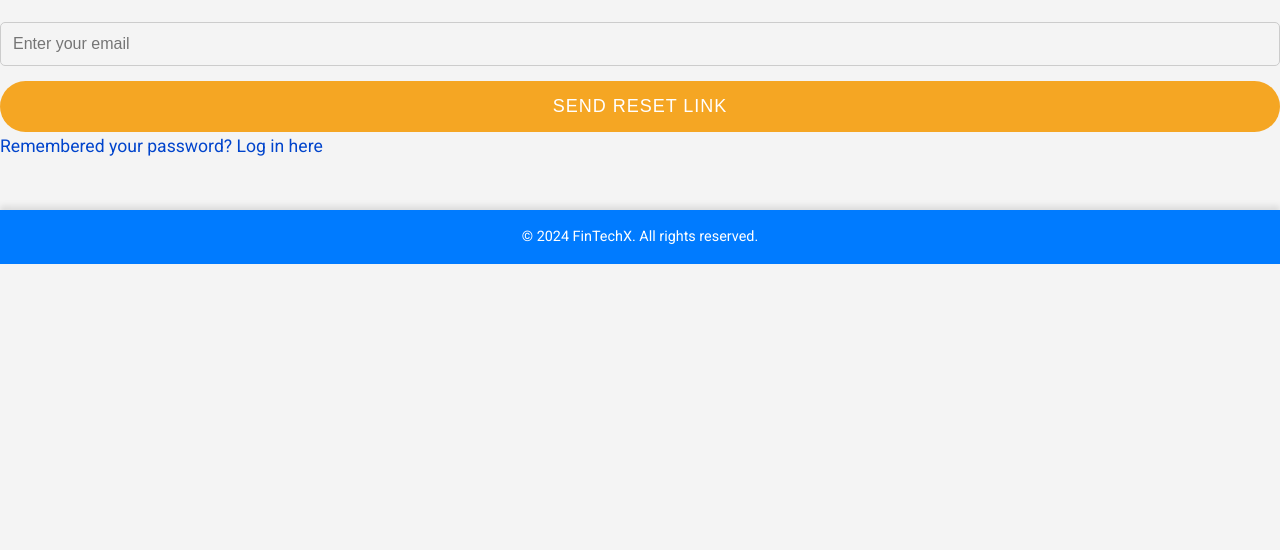
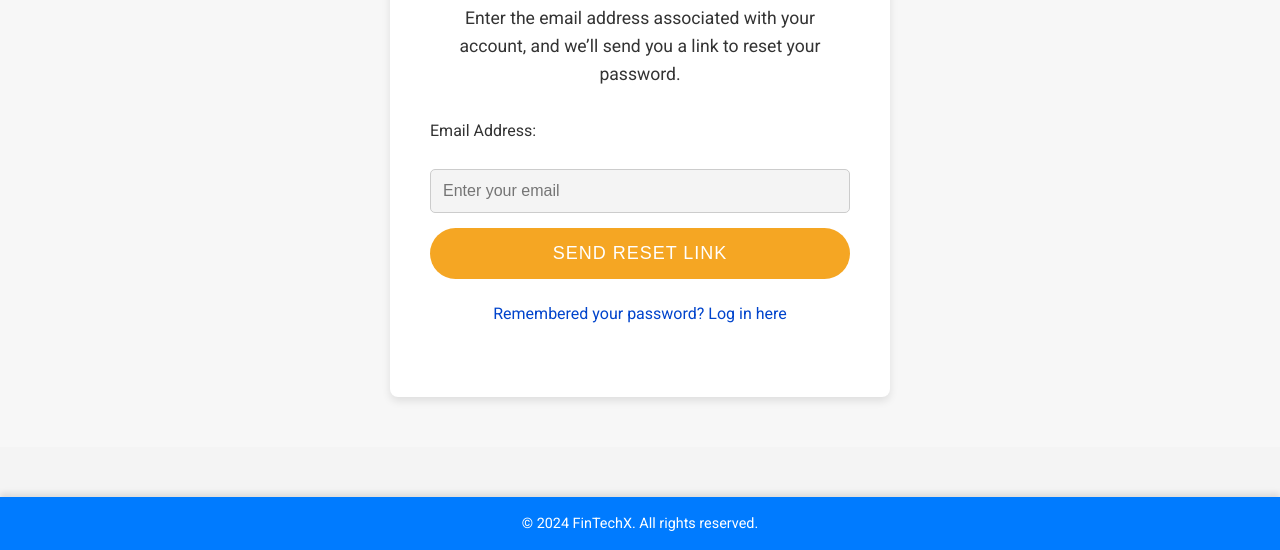
Before and after one commit to programmerraju/FintechX, a plain HTML site: page forget_password.html in a window 1280 px wide. Shown: the part 256-806 px from the top of the page. Drawn offline with Linux system fonts and the light colour scheme.

Commit message:
add style for forget-password

```diff
--- a/styles.css
+++ b/styles.css
@@ -828,3 +828,82 @@ p a {
 p a:hover {
     text-decoration: underline;
 }
+
+/*forget-password page*/
+#forgot-password {
+    padding: 50px 20px;
+    text-align: center;
+    background: #f7f7f7;
+}
+
+.forgot-password-container {
+    max-width: 500px;
+    margin: 0 auto;
+    background-color: white;
+    padding: 40px;
+    border-radius: 8px;
+    box-shadow: 0 4px 8px rgba(0, 0, 0, 0.1);
+}
+
+h1 {
+    font-size: 2.5rem;
+    margin-bottom: 20px;
+    color: #0044cc;
+}
+
+p {
+    font-size: 1.1rem;
+    margin-bottom: 30px;
+}
+
+form {
+    display: flex;
+    flex-direction: column;
+    gap: 15px;
+}
+
+label {
+    font-size: 1rem;
+    color: #333;
+    text-align: left;
+}
+
+input[type="email"] {
+    padding: 12px;
+    border: 1px solid #ccc;
+    border-radius: 5px;
+    font-size: 1rem;
+    width: 100%;
+    margin-top: 5px;
+}
+
+.cta-primary {
+    background-color: #f5a623;
+    color: white;
+    padding: 15px 30px;
+    border-radius: 30px;
+    font-size: 18px;
+    text-transform: uppercase;
+    letter-spacing: 1px;
+    transition: background-color 0.3s ease;
+    border: none;
+    cursor: pointer;
+}
+
+.cta-primary:hover {
+    background-color: #d48919;
+}
+
+.forgot-password-links {
+    margin-top: 20px;
+}
+
+.forgot-password-links a {
+    color: #0044cc;
+    text-decoration: none;
+    font-size: 1rem;
+}
+
+.forgot-password-links a:hover {
+    text-decoration: underline;
+}
```
